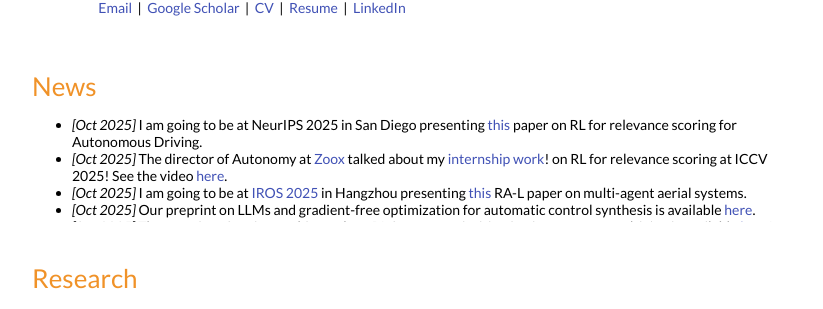
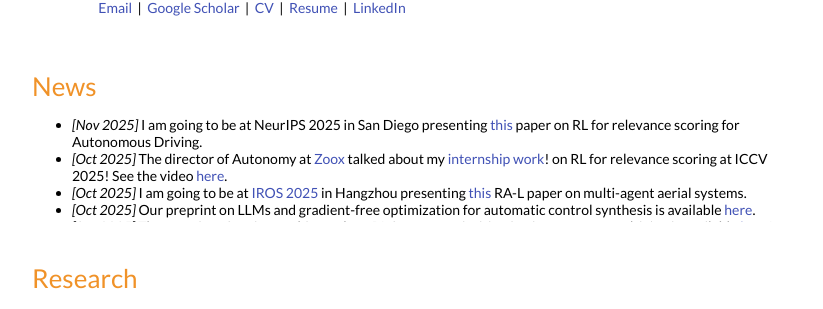
Before and after one commit to carlobosio/carlobosio.github.io, a Jekyll site: the page built from _posts/2025-10-1-colmo.markdown, in a window 1280 px wide. Shown: the part 382-691 px from the top of the page, without its empty margins (228-1051 px from the left). Built offline with Jekyll 4.4.1, drawn with Linux system fonts in a browser that asks for light colours.

Commit message:
neurips news correction

```diff
--- a/_layouts/default.html
+++ b/_layouts/default.html
@@ -76,7 +76,7 @@
               <h2 style="color:#f09228">News</h2>
               <div style="height:120px;padding:0%;width:100%;border:0px;overflow:auto;vertical-align:middle">
                 <ul class = "list">
-                  <li><em>[Oct 2025]</em> I am going to be at NeurIPS 2025 in San Diego presenting <a href="https://arxiv.org/abs/2509.19789">this</a> paper on RL for relevance scoring for Autonomous Driving.</li>
+                  <li><em>[Nov 2025]</em> I am going to be at NeurIPS 2025 in San Diego presenting <a href="https://arxiv.org/abs/2509.19789">this</a> paper on RL for relevance scoring for Autonomous Driving.</li>
                   <li><em>[Oct 2025]</em> The director of Autonomy at <a href="https://zoox.com/">Zoox</a> talked about my <a href="https://arxiv.org/abs/2509.19789">internship work</a>! on RL for relevance scoring at ICCV 2025! See the video <a href="https://www.youtube.com/watch?t=1508&v=kmbRXEE6jsc&feature=youtu.be">here</a>.</li>
                   <li><em>[Oct 2025]</em> I am going to be at <a href="https://www.iros25.org/">IROS 2025</a> in Hangzhou presenting <a href="https://ieeexplore.ieee.org/abstract/document/10909202">this</a> RA-L paper on multi-agent aerial systems.</li>
                   <li><em>[Oct 2025]</em> Our preprint on LLMs and gradient-free optimization for automatic control synthesis is available <a href="https://arxiv.org/abs/2510.00373">here</a>.</li>
```
